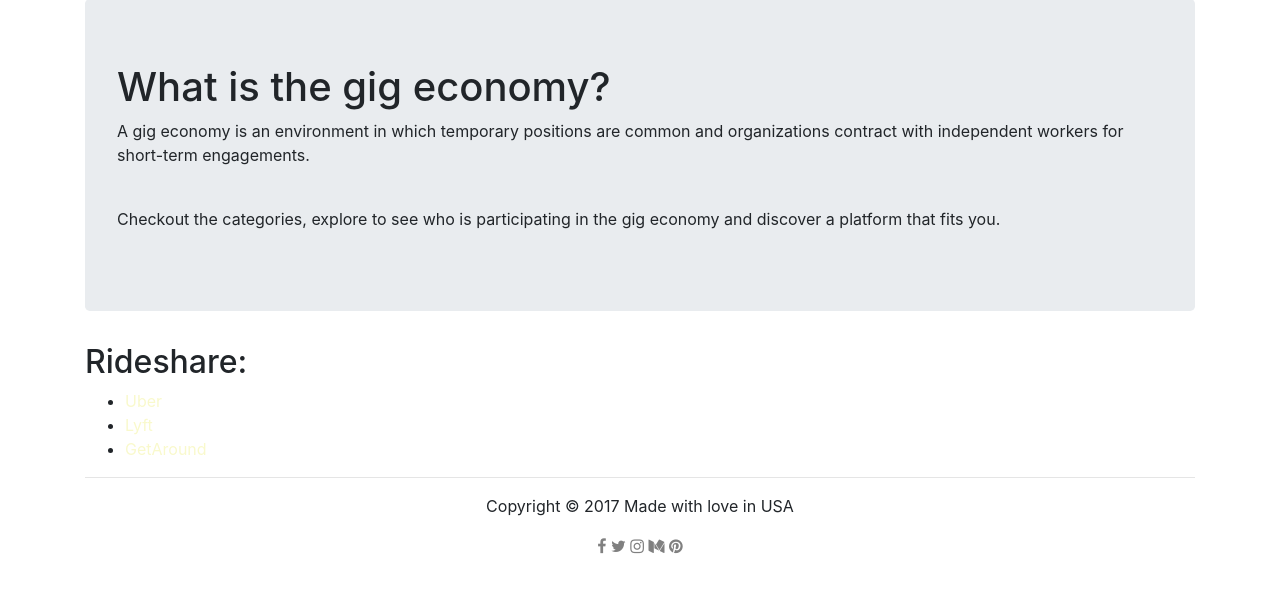
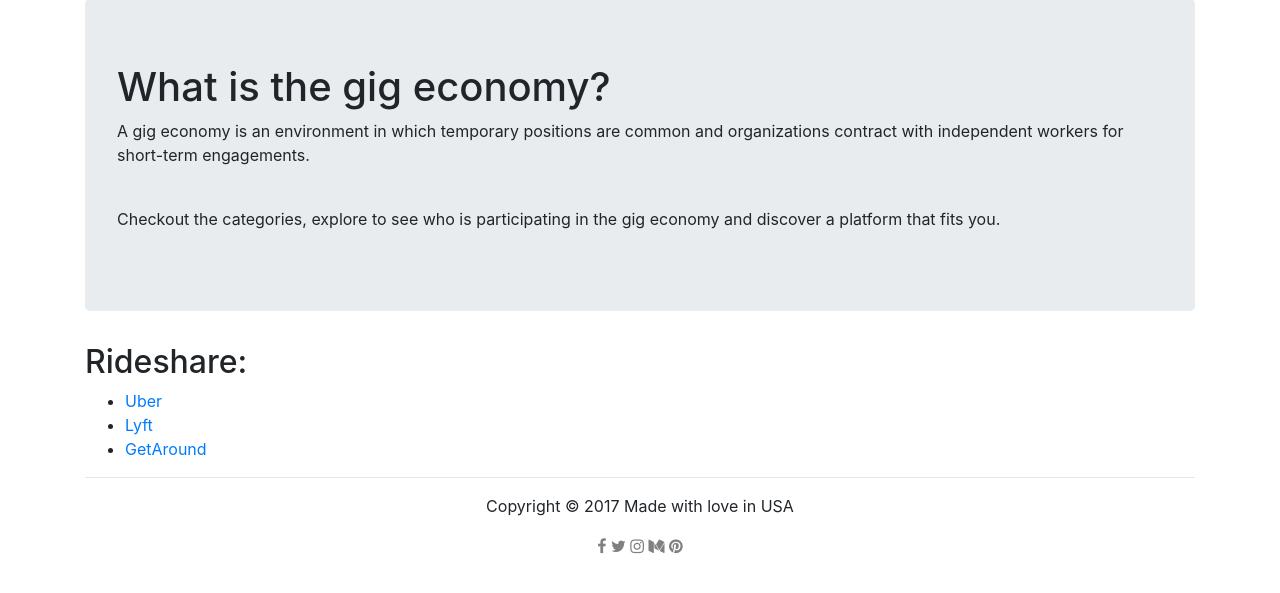
Before and after one commit to huyenhoang/catalog-app, a Flask app: page /categories/1/ in a window 1280 px wide. Shown: the part 81-674 px from the top of the page. Run offline with Flask 2, Linux system fonts and the light colour scheme; data comes from the database, SQL or seed files in the repository; some libraries are stand-ins or nearby versions.

Commit message:
styles: updated flash and link styles

```diff
--- a/static/styles.css
+++ b/static/styles.css
@@ -1,8 +1,4 @@
 /* --- Global --- */
-
-a {
-  color: #f9f9cc;
-}
 
 a:hover, a:visited, a:link, a:active {
   text-decoration: none;
```
